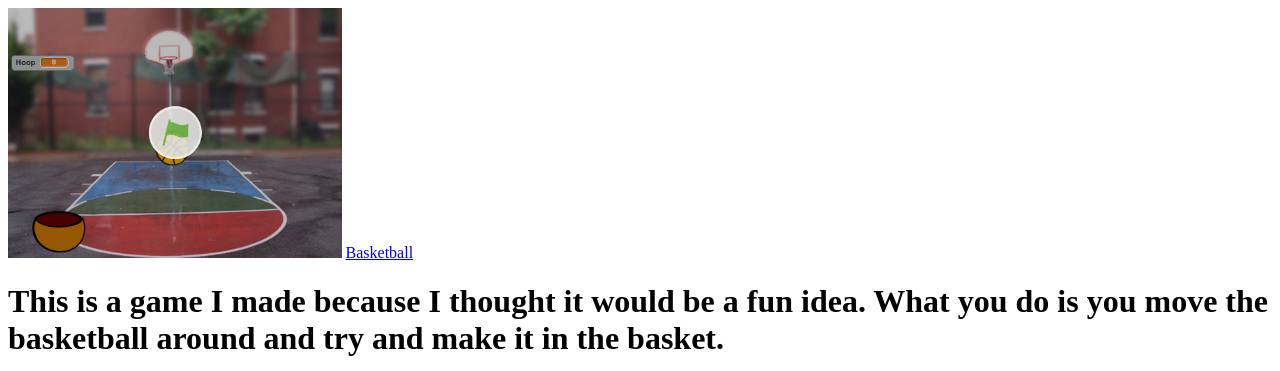
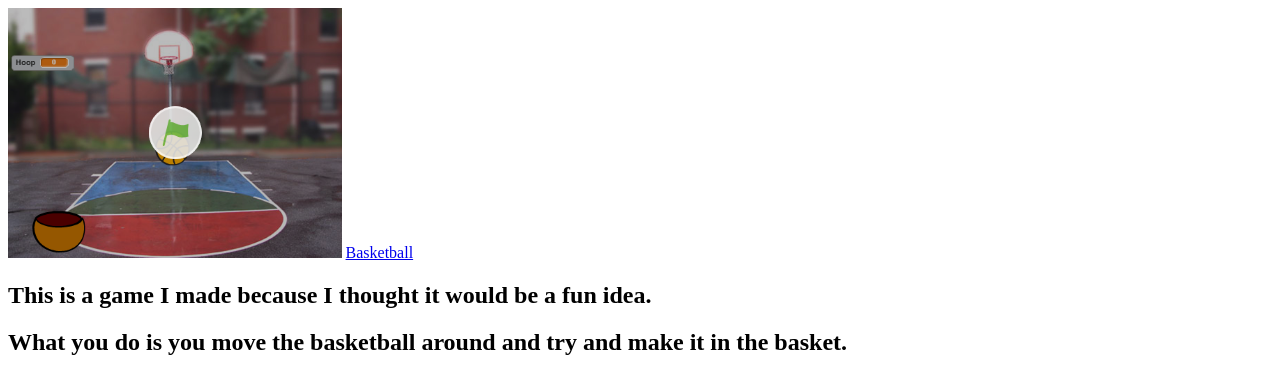
Before and after one commit to SwordSlasher/My-Website, a plain HTML site: page my_website/games.html in a window 1280 px wide. Shown: the top 371 px of the page. Drawn offline with Linux system fonts and the light colour scheme.

Commit message:
Add files via upload

```diff
--- a/my_website/games.html
+++ b/my_website/games.html
@@ -7,7 +7,8 @@
   <body>
     <img src="images/basketball.jpg" height="250">
     <a href="https://scratch.mit.edu/projects/250552421/">Basketball</a>
-    <h1>This is a game I made because I thought it would be a fun idea. What you do is you move the basketball around and try and make it in the basket.</h1>
+    <h2>This is a game I made because I thought it would be a fun idea.</h2>
+    <h2>What you do is you move the basketball around and try and make it in the basket.</h2>
     <h1>This is my Game Page!</h1>
     <a href="index.html">Home</a>
     <a href="portfolio.html">Portfolio</a>
```
